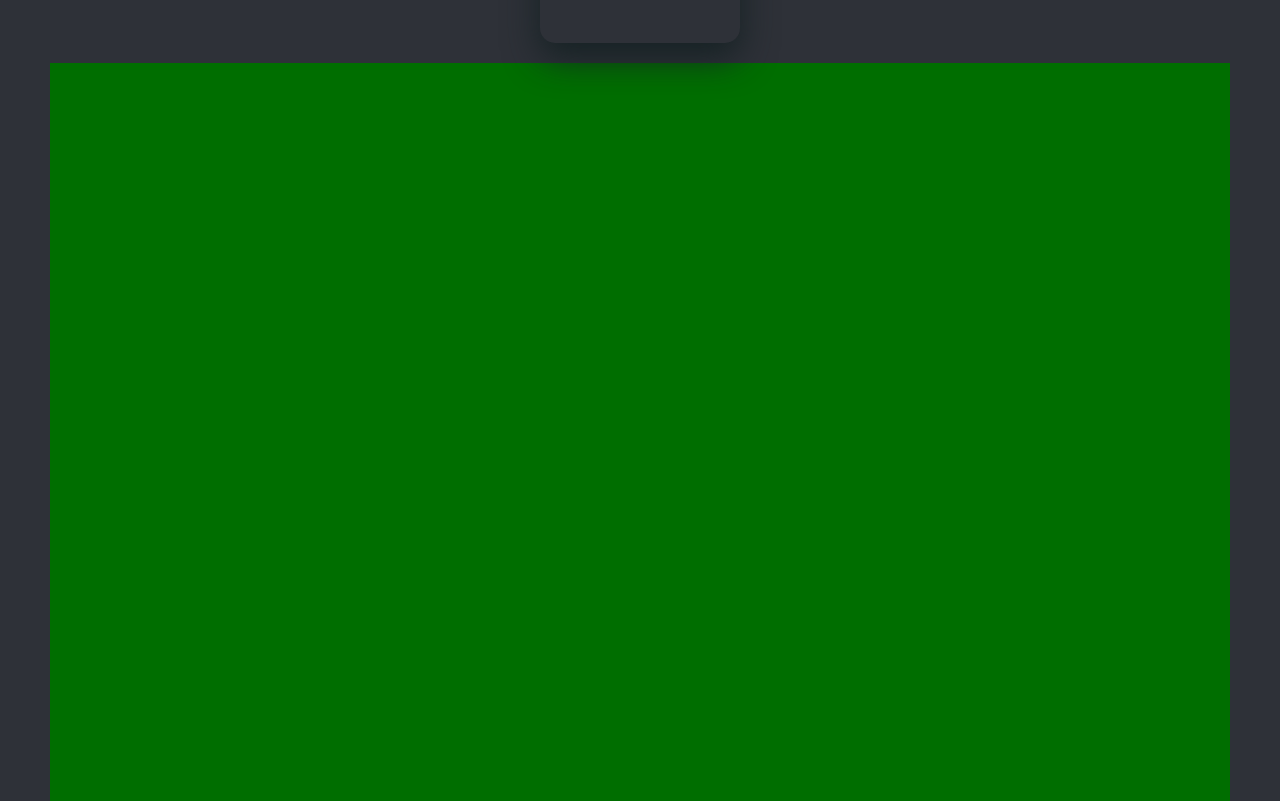
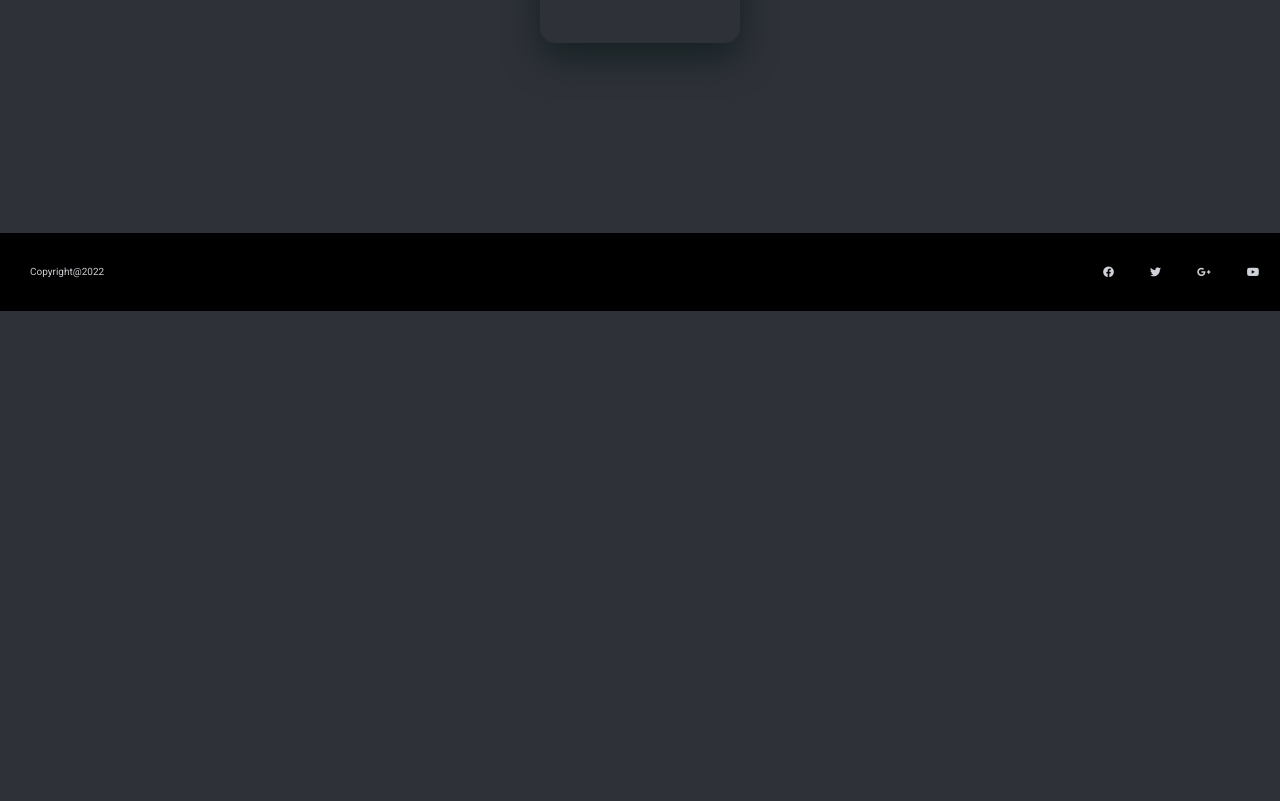
Before and after one commit to D-Ankita/profile-page, a plain HTML site: page index.html in a window 1280 px wide. Shown: the part 2052-2853 px from the top of the page. After the commit the page ends 2363 px from the top, so only its background shows below. Drawn offline with Linux system fonts and the light colour scheme.

Commit message:
added footer

```diff
--- a/index.html
+++ b/index.html
@@ -266,9 +266,39 @@
     </div>
 
 </div>
-<div class="div-service3">
-</div>
+
 
 </main>
+
 </body>
+<footer>
+    <div class="footer-content">
+        <h3>Designed by:Ankita D. </h3>
+        <!-- <p>Lorem ipsum, dolor sit amet consectetur adipisicing elit. Qui et adipisci quis magni corrupti enim soluta, dolorem nostrum maxime maiores ad, odio numquam ea reiciendis quod recusandae alias sint!</p> -->
+        <!-- <ul class="socials">
+            <li><a href="#"><i class="fa fa-facebook"></i></a></li>
+            <li><a href="#"><i class="fa fa-twitter"></i></a></li>
+            <li><a href="#"><i class="fa fa-google-plus"></i></a></li>
+            <li><a href="#"><i class="fa fa-youtube"></i></a></li>
+            <li><a href="#"><i class="fa fa-linkedin-square"></i></a></li>
+         </ul> -->
+         <div class="footer-bottom">
+            <p>Copyright@2022 </p>
+            <div class="footer-menu">
+                <!-- <ul class="f-menu">
+                   <li><a href="">Home</a></li>
+                   <li><a href="">About</a></li>
+                   <li><a href="">Contact</a></li>
+                   <li><a href="">Blog</a></li>
+                </ul> -->
+                <ul class="socials">
+                    <li><a href="#"><i class="fa-brands fa-facebook"></i></a></li>
+                    <li><a href="#"><i class="fa-brands fa-twitter"></i></a></li>
+                    <li><a href="#"><i class="fa-brands fa-google-plus-g"></i></a></li>
+                    <li><a href="#"><i class="fa-brands fa-youtube"></i></a></li>
+                 </ul>
+               </div>
+        </div>
+    </div>
+  </footer>
 </html>
--- a/style/style.css
+++ b/style/style.css
@@ -23,11 +23,11 @@ body {
     font-family: 'Roboto', sans-serif;
     background-color: var(--BACKGROUND);
     /* padding: 0 2rem; */
-    --margin-top: 8rem
+    --margin-top: 8rem;
 }
 
 main {
-    padding: 0rem 5rem;
+    padding:0rem 5rem 13rem 5rem;
 }
 
 p span .bold{
@@ -67,7 +67,6 @@ p span .bold{
 }
 i{
     padding-right: 0.6rem;
-
 }
 
 .cta:hover{
@@ -420,27 +419,136 @@ i{
   }
 
 
+  footer{
+    height: auto;
+    width: 100%;
+    padding-top: 40px;
+    color: #fff;
+    /* overflow: hidden; */
+}
+.footer-content{
+    display: flex;
+    align-items: center;
+    justify-content: space-between;
+    flex-direction: column;
+    text-align: center;
+    overflow: hidden;
+
+
+}
+.footer-content h3{
+    font-size: 0.25rem;
+    line-height: 1.2rem;
+    letter-spacing: 9px;
+    /* font-size: 1.1rem; */
+    /* font-weight: 100; */
+    text-transform: capitalize;
+    /* line-height: 3rem; */
+    display: none;
+}
+.footer-content p{
+    max-width: 50rem;
+    margin: 10px auto;
+    line-height: 2.8rem;
+    font-size: 1.4rem;
+    color: #cacdd2;
+}
+.socials{
+    list-style: none;
+    display: flex;
+    align-items: center;
+    justify-content: center;
+    margin: 1rem 0 1rem 0;
+}
+
+.socials li{
+    margin: 0 10px;
+}
+
+.socials a{
+    text-decoration: none;
+    color: #fff;
+    padding: 0.5rem;
+    border-radius: 50%;
+}
+
+.socials a i{
+    font-size: 1.1rem;
+    /* width: 20px; */
+    transition: color .4s ease;
+}
+
+.socials a:hover i{
+    color: var(--PINK);
+}
+.footer-bottom{
+    background: #000;
+    width: 100%;
+    /* width: 100vw; */
+    text-align: center;
+    /* overflow: hidden; */
+    display: flex;
+    align-items: center;
+    justify-content: space-between;
+
+}
+.footer-bottom p{
+    float: left;
+    font-size: 1.4rem;
+    word-spacing: 0.2rem;
+    text-transform: capitalize;
+    margin: 3rem;
+ }
+ .footer-bottom p a{
+   color:var(--PINK);
+   font-size: 1.6rem;
+   text-decoration: none;
+ }
+ .footer-bottom span{
+     text-transform: uppercase;
+     /* opacity: .4; */
+     font-weight: 200;
+ }
+ .footer-menu{
+    float: right;
+  }
+
+  .footer-menu ul{
+    display: flex;
+    align-items: center;
+  }
+
+  .footer-menu ul li{
+  /* padding-right: 10px; */
+  display: flex;
+  }
+
+  .footer-menu ul li a{
+    color: #cfd2d6;
+    text-decoration: none;
+    transition: transform 500ms ease-in-out 25ms;
+  }
+
+  .footer-menu ul li a:hover{
+    color: var(--PINK);
+    transform:scale(2.75);
+
+  }
+  .footer-content h3{
+    font-size: 1.5rem;
+    line-height: 3rem;
+
+  }
+  .footer-content p{
+    line-height: 1.8rem;
+    font-size: 1rem;
+
+  }
 
 
 
 
 
-
-
-
-
-
-
-
-.div-service2 {
-    height: calc(98vh - 46px);
-    background-color: #878787;
-}
-
-.div-service3 {
-    height: calc(98vh - 46px);
-    background-color: rgb(0, 110, 0);
-}
 
 
 
@@ -468,7 +576,7 @@ i{
 
 @media screen and (max-width: 690px) {
     main{
-        padding: 0rem 2.5rem;
+        padding: 0rem 2.5rem 8rem 2.5rem;
     }
     .hero-text {
         font-size: 1.5rem;
@@ -516,6 +624,21 @@ i{
         width: 95%;
     }
 
+    .footer-bottom{
+        flex-direction: column;
+    }
+    .footer-bottom p{
+        font-size: 1rem;
+        margin: 1rem;
+     }
+     .footer-bottom p a{
+        font-size: 1.1rem;
+     }
+     .footer-content h3{
+        display: none;
+
+     }
+
 
 
 }
```
